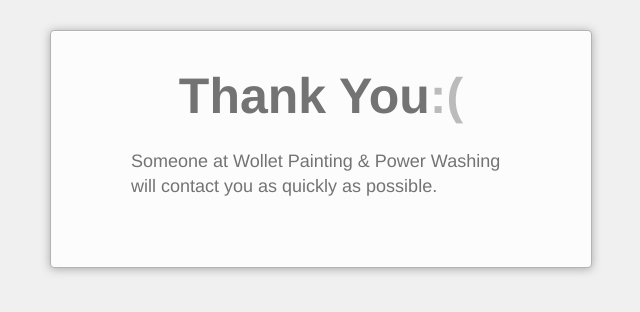
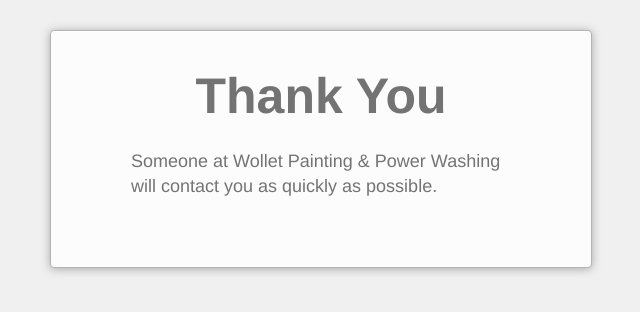
Before and after one commit to richardwollet/wolletpainting.github.com, a plain HTML site: page thanks.html in a window 1280 px wide. Shown: the whole page, without its empty margins (319-959 px from the left). Drawn offline with Linux system fonts and the light colour scheme.

Commit message:
Update thanks.html

```diff
--- a/thanks.html
+++ b/thanks.html
@@ -133,5 +133,5 @@
         padding: 0;
         border: 0;
       }</style><body><div
-        class="container"><h1>Thank You<span>:(</span></h1><p>Someone at Wollet
+        class="container"><h1>Thank You</h1><p>Someone at Wollet
           Painting & Power Washing will contact you as quickly as possible.</p></div>
```
